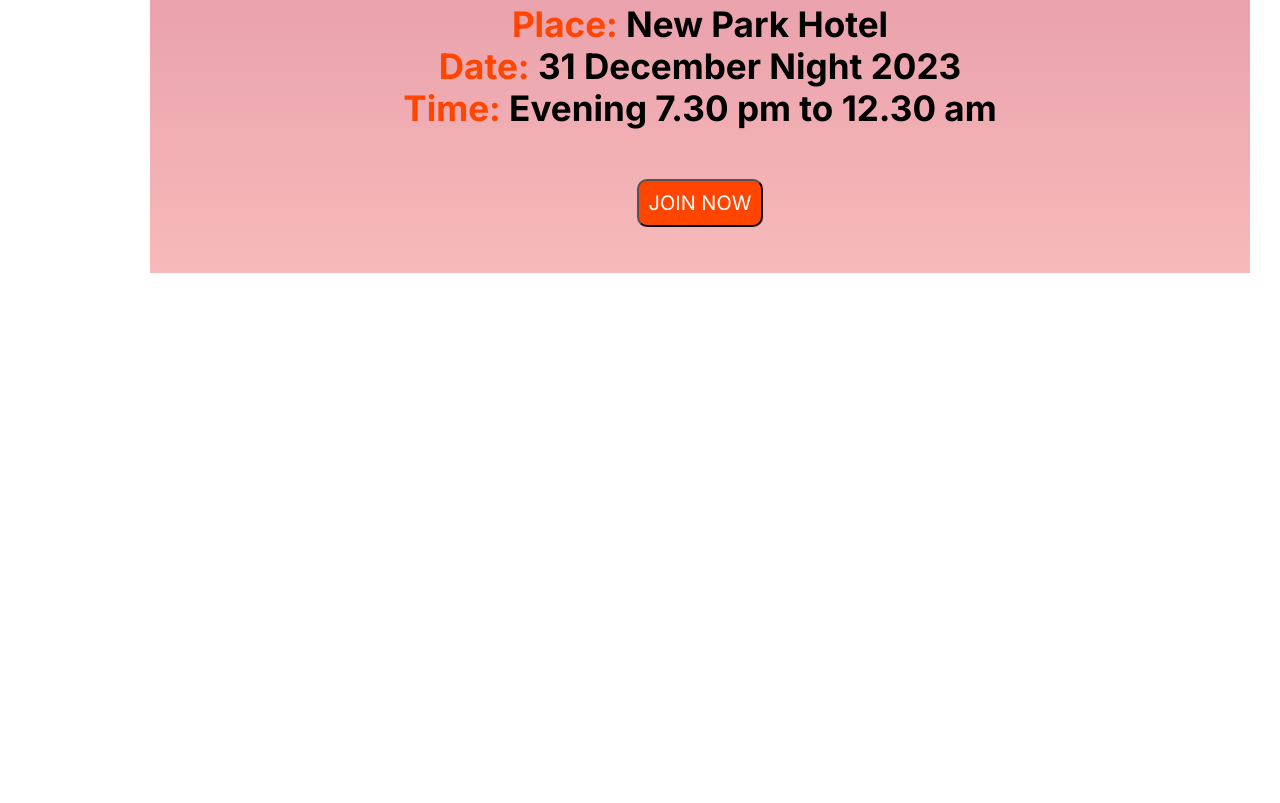
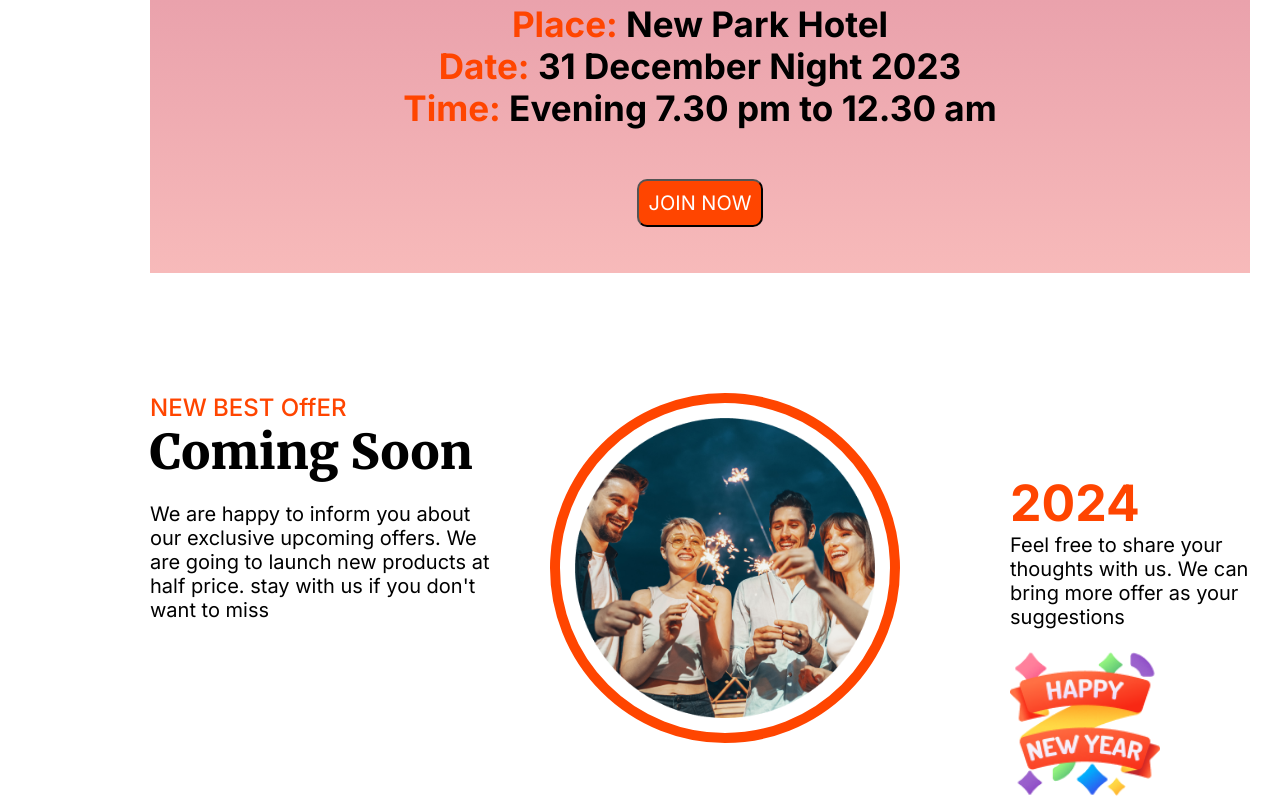
Before and after one commit to SMDAIYAN/assignment-one, a plain HTML site: page index.html in a window 1280 px wide. Shown: the part 2489-3292 px from the top of the page. Before the commit the page ends 2882 px from the top, so only its background shows below. Drawn offline with Linux system fonts and the light colour scheme.

Commit message:
completed coming soon section

```diff
--- a/index.html
+++ b/index.html
@@ -63,7 +63,7 @@
           </div>
           <button class="wmp-button">JOIN NOW</button>
         </div>
-      <img src="./images/Group 70.png" class="wmp-img">
+        <img src="./images/Group 70.png" class="wmp-img" />
       </section>
 
       <!-- event info section -->
@@ -74,7 +74,33 @@
         <button class="ei-button">JOIN NOW</button>
       </div>
 
+      <!-- comming soon section -->
 
+      <section class="cs-container">
+
+        <div class="cs-text-left">
+          <p class="cs-title">NEW BEST OffER</p>
+          <h1 class="cs-heading">Coming Soon</h1>
+          <p class="cs-des">
+            We are happy to inform you about our exclusive upcoming offers. We
+            are going to launch new products at half price. stay with us if you
+            don't want to miss
+          </p>
+        </div>
+
+        <div class="cs-img-container">
+          <img src="./images/Ellipse 1.png" class="cs-img" />
+        </div>
+
+        <div class="cs-text-right">
+          <h1 class="cs-2024">2024</h1>
+          <p class="csr-des">
+            Feel free to share your thoughts with us. We can bring more offer as
+            your suggestions
+          </p>
+          <img src="./images/Group 96.png" class="csr-img" />
+        </div>
+    </section>
 
     </main>
   </body>
--- a/styles/style.css
+++ b/styles/style.css
@@ -151,3 +151,77 @@ main {
     border-radius: 10px;
     margin: 50px auto;
 }
+
+
+/* coming soon section */
+
+
+
+.cs-title {
+    font-size: 24px;
+    font-weight: 500;
+    color: orangered;
+}
+
+.cs-heading {
+    color: black;
+    font-size: 48px;
+    font-weight: 900;
+    font-family: "Merriweather", serif;
+}
+
+.cs-des {
+    font-size: 20px;
+    font-weight: 400;
+    width: 350px;
+    margin-top: 20px;
+}
+
+.cs-img-container {
+    display: flex;
+    justify-content: center;
+    align-items: center;
+    height: 350px;
+    width: 350px;
+    padding: 15px;
+    border: 10px solid orangered;
+    border-radius: 50%;
+}
+.cs-img {
+    height: 300px;
+    width: 300px;
+}
+
+.cs-text-left {
+    margin-right: 50px;
+}
+
+.cs-text-right {
+    margin-left: 110px;
+    margin-top: 80px;
+}
+
+.cs-2024 {
+    font-size: 50px;
+    font-weight: 700;
+    color: orangered;
+}
+
+.csr-des {
+    width: 250px;
+    font-size: 20px;
+    font-weight: 400;
+}
+
+.csr-img {
+    margin-top: 20px;
+    height: 150px;
+    width: 150px;
+}
+
+.cs-container {
+    margin-top: 100px;
+    display: flex;
+}
+
+/*  */
```
Lines whose indentation alone changed are shown as unchanged.
